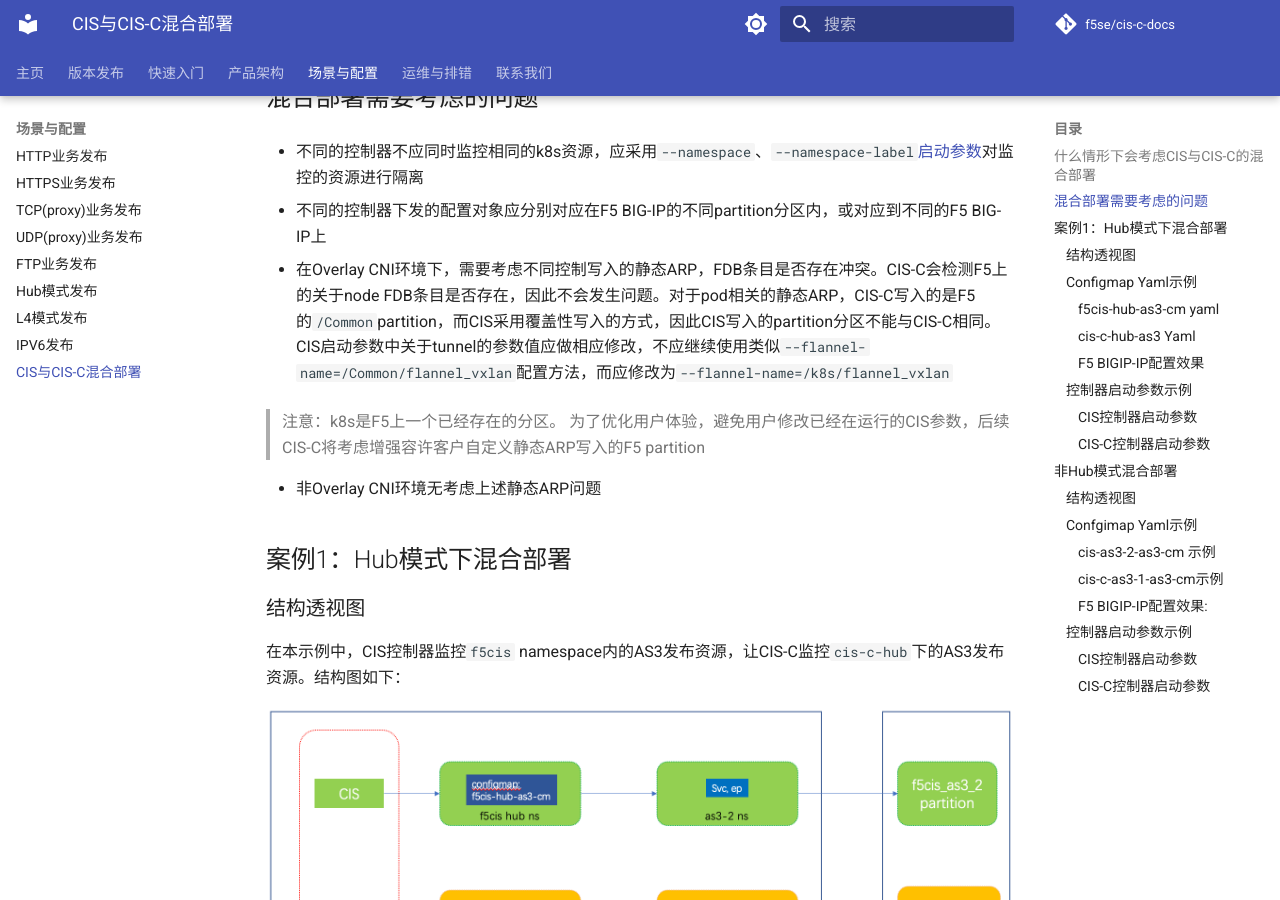
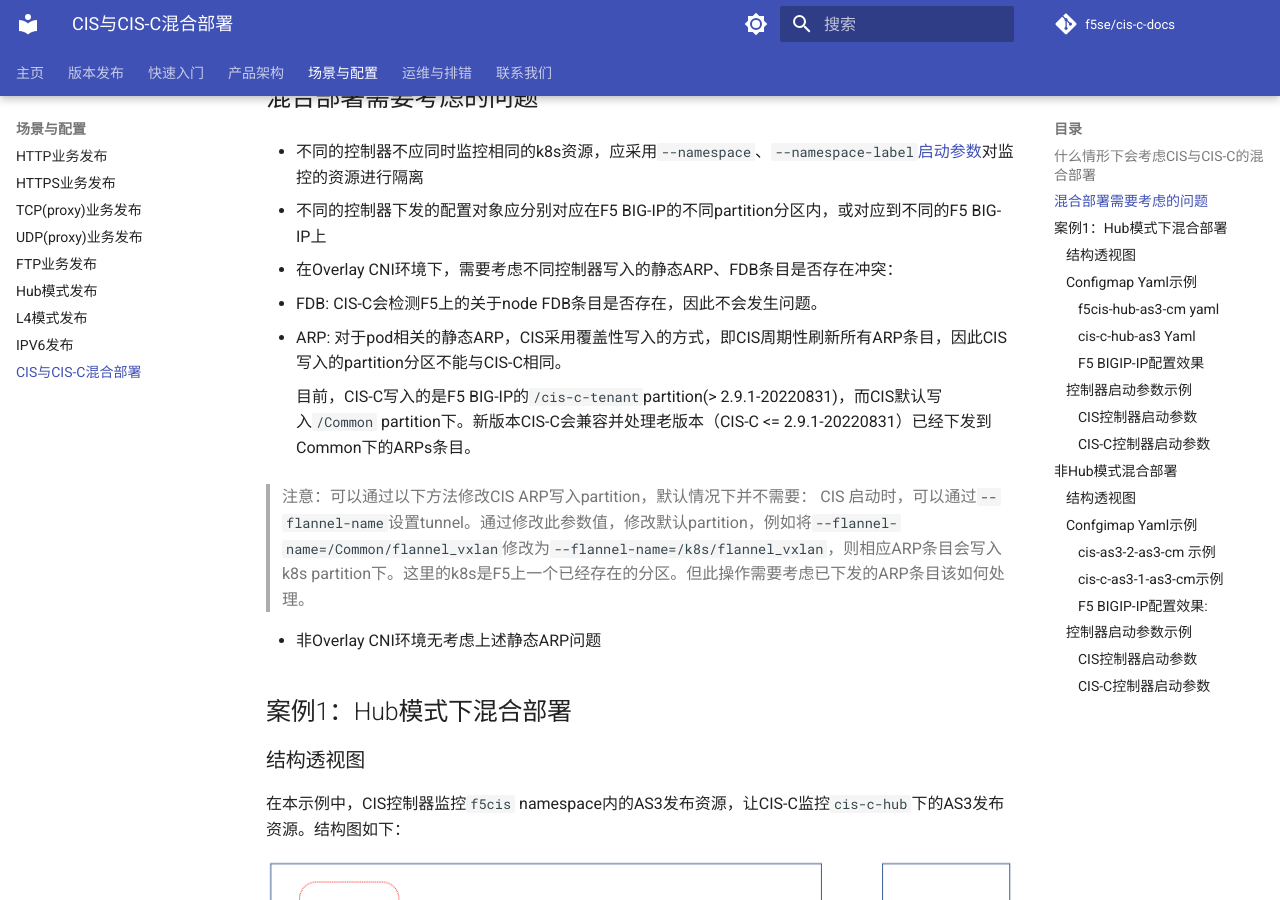
Before and after one commit to f5se/cis-c-docs, an MkDocs documentation site: the page built from docs/Use-Cases/cis-and-cis-c.md, in a window 1280 px wide and 900 px high, scrolled down 429 px. Built offline with MkDocs 1.6.1 and Material for MkDocs 9.7.7, drawn with Linux system fonts in a browser that asks for light colours; comment, search, counter and statistics services are not loaded.

Commit message:
update docs about coworking mode cis and cis-c

```diff
--- a/docs/Use-Cases/cis-and-cis-c.md
+++ b/docs/Use-Cases/cis-and-cis-c.md
@@ -12,13 +12,17 @@
 
 * 不同的控制器下发的配置对象应分别对应在F5 BIG-IP的不同partition分区内，或对应到不同的F5 BIG-IP上
 
-* 在Overlay CNI环境下，需要考虑不同控制写入的静态ARP，FDB条目是否存在冲突。CIS-C会检测F5上的关于node FDB条目是否存在，因此不会发生问题。对于pod相关的静态ARP，CIS-C写入的是F5的`/Common`partition，而CIS采用覆盖性写入的方式，因此CIS写入的partition分区不能与CIS-C相同。CIS启动参数中关于tunnel的参数值应做相应修改，不应继续使用类似`--flannel-name=/Common/flannel_vxlan`配置方法，而应修改为`--flannel-name=/k8s/flannel_vxlan`
+* 在Overlay CNI环境下，需要考虑不同控制器写入的静态ARP、FDB条目是否存在冲突：
 
-  > 注意：k8s是F5上一个已经存在的分区。 为了优化用户体验，避免用户修改已经在运行的CIS参数，后续CIS-C将考虑增强容许客户自定义静态ARP写入的F5 partition
+  * FDB: CIS-C会检测F5上的关于node FDB条目是否存在，因此不会发生问题。
+  * ARP: 对于pod相关的静态ARP，CIS采用覆盖性写入的方式，即CIS周期性刷新所有ARP条目，因此CIS写入的partition分区不能与CIS-C相同。
+
+    目前，CIS-C写入的是F5 BIG-IP的`/cis-c-tenant`partition(> 2.9.1-20220831)，而CIS默认写入`/Common` partition下。新版本CIS-C会兼容并处理老版本（CIS-C <= 2.9.1-20220831）已经下发到Common下的ARPs条目。
+
+  > 注意：可以通过以下方法修改CIS ARP写入partition，默认情况下并不需要：
+  CIS 启动时，可以通过`--flannel-name`设置tunnel。通过修改此参数值，修改默认partition，例如将`--flannel-name=/Common/flannel_vxlan`修改为`--flannel-name=/k8s/flannel_vxlan`，则相应ARP条目会写入k8s partition下。这里的k8s是F5上一个已经存在的分区。但此操作需要考虑已下发的ARP条目该如何处理。
 
 * 非Overlay CNI环境无考虑上述静态ARP问题
-
-
 
 ## 案例1：Hub模式下混合部署
 
```
